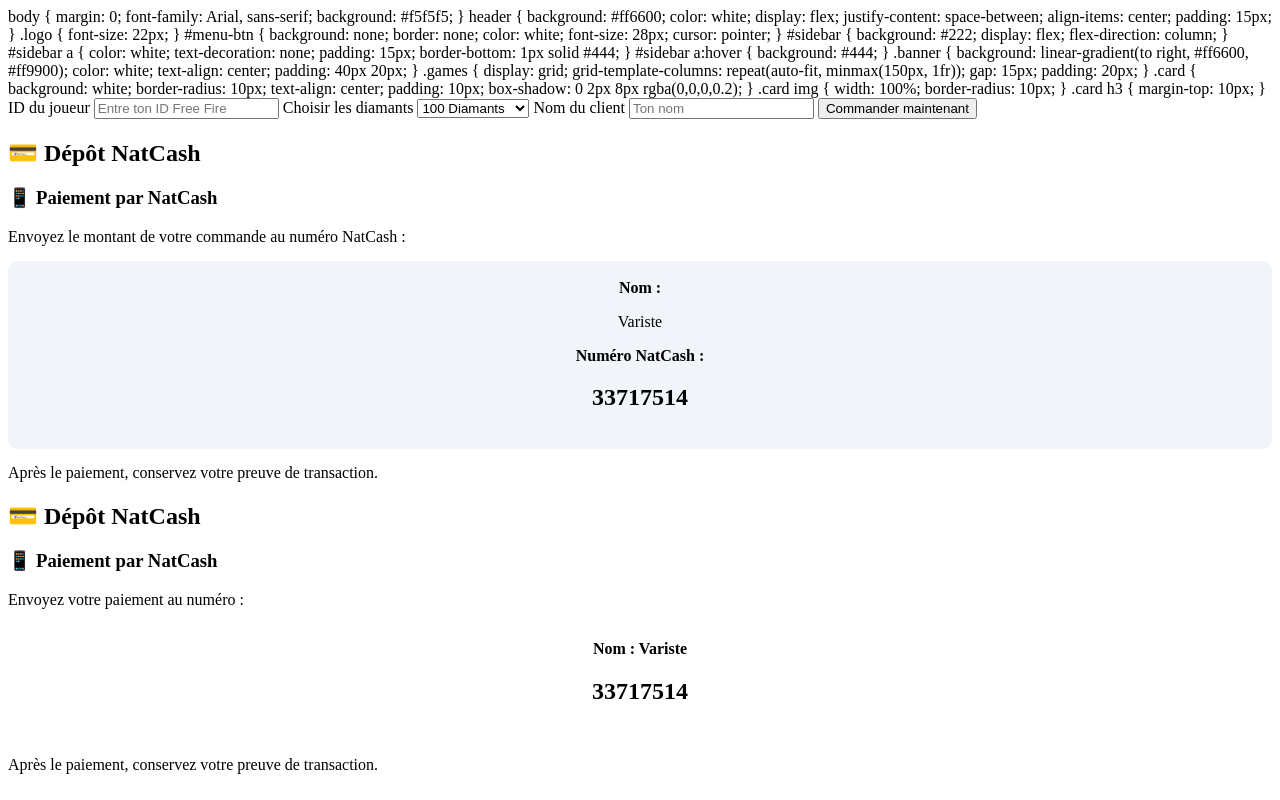
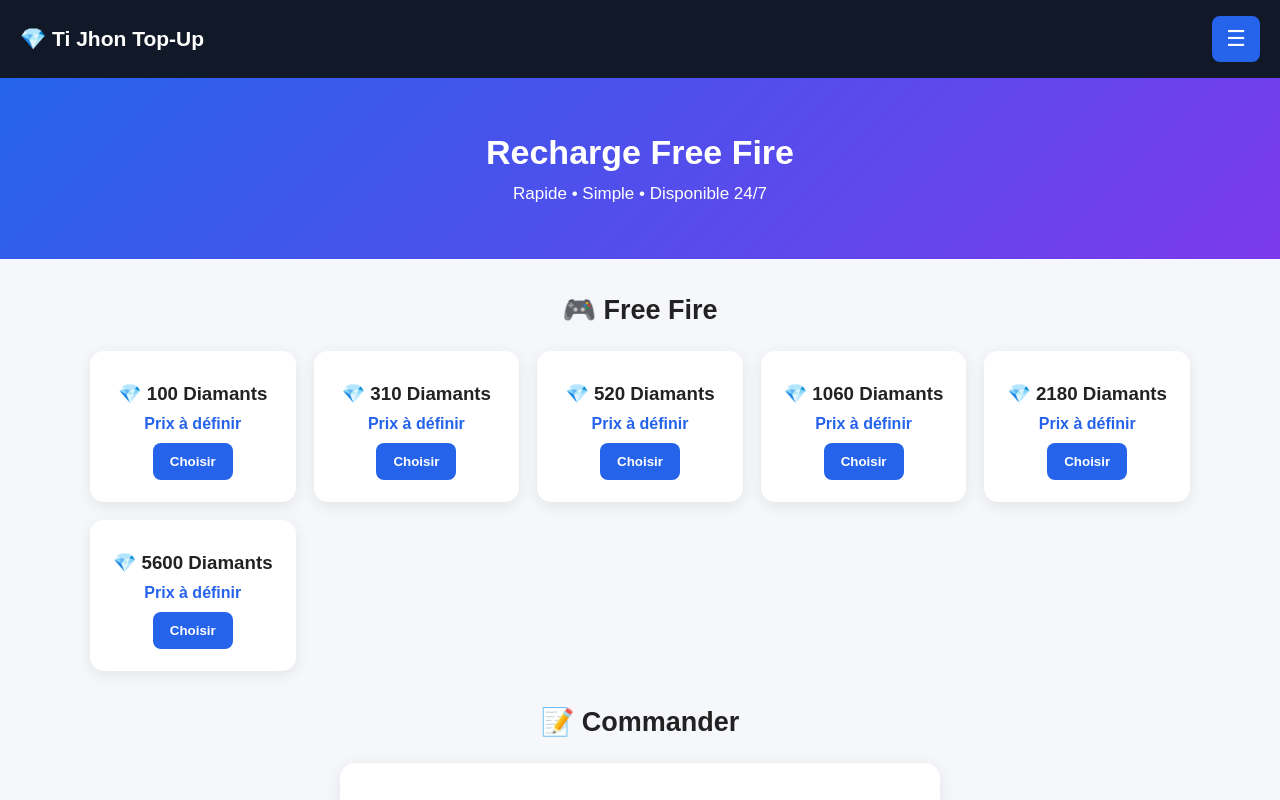
Before and after one commit to jhonwesleyvariste5-byte/variste-top-up, a plain HTML site: page Index.html in a window 1280 px wide. Shown: the top 800 px of the page. Drawn offline with Linux system fonts and the light colour scheme.

Commit message:
Update Index.html

```diff
--- a/Index.html
+++ b/Index.html
@@ -1,79 +1,300 @@
+<!DOCTYPE html>
+<html lang="fr">
+<head>
+  <meta charset="UTF-8">
+  <meta name="viewport" content="width=device-width, initial-scale=1.0">
+  <title>💎 Ti Jhon Top-Up</title>
+
+  <style>
+    * {
+      box-sizing: border-box;
+      margin: 0;
+      padding: 0;
+    }
+
     body {
-    margin: 0;
       font-family: Arial, sans-serif;
-    background: #f5f5f5;
+      background: #f5f7fb;
+      color: #222;
     }
 
     header {
-    background: #ff6600;
+      background: #111827;
       color: white;
+      padding: 16px 20px;
       display: flex;
+      align-items: center;
       justify-content: space-between;
-    align-items: center;
-    padding: 15px;
+      position: sticky;
+      top: 0;
+      z-index: 10;
     }
 
     .logo {
-    font-size: 22px;
+      font-size: 21px;
+      font-weight: bold;
     }
 
     #menu-btn {
-    background: none;
+      background: #2563eb;
+      color: white;
       border: none;
-    color: white;
-    font-size: 28px;
+      padding: 10px 14px;
+      border-radius: 8px;
+      font-size: 22px;
       cursor: pointer;
     }
 
     #sidebar {
-    background: #222;
-    display: flex;
-    flex-direction: column;
+      display: none;
+      background: #1f2937;
+      padding: 15px;
     }
 
     #sidebar a {
+      display: block;
       color: white;
       text-decoration: none;
-    padding: 15px;
-    border-bottom: 1px solid #444;
+      padding: 13px;
+      margin-bottom: 5px;
+      border-radius: 7px;
     }
 
     #sidebar a:hover {
-    background: #444;
+      background: #2563eb;
     }
 
-.banner {
-    background: linear-gradient(to right, #ff6600, #ff9900);
+    #sidebar.active {
+      display: block;
+    }
+
+    .hero {
+      background: linear-gradient(135deg, #2563eb, #7c3aed);
       color: white;
       text-align: center;
-    padding: 40px 20px;
+      padding: 55px 20px;
     }
 
-.games {
+    .hero h1 {
+      font-size: 34px;
+      margin-bottom: 12px;
+    }
+
+    .hero p {
+      font-size: 17px;
+    }
+
+    .container {
+      width: 92%;
+      max-width: 1100px;
+      margin: 35px auto;
+    }
+
+    .section-title {
+      text-align: center;
+      margin-bottom: 25px;
+      font-size: 27px;
+    }
+
+    .cards {
       display: grid;
-    grid-template-columns: repeat(auto-fit, minmax(150px, 1fr));
-    gap: 15px;
-    padding: 20px;
+      grid-template-columns: repeat(auto-fit, minmax(180px, 1fr));
+      gap: 18px;
     }
 
     .card {
       background: white;
-    border-radius: 10px;
+      padding: 22px;
+      border-radius: 14px;
       text-align: center;
-    padding: 10px;
-    box-shadow: 0 2px 8px rgba(0,0,0,0.2);
-}
-
-.card img {
-    width: 100%;
-    border-radius: 10px;
+      box-shadow: 0 4px 15px rgba(0,0,0,0.08);
     }
 
     .card h3 {
-    margin-top: 10px;
-}<script src="script.js"></script>
+      margin: 10px 0;
+    }
+
+    .price {
+      color: #2563eb;
+      font-weight: bold;
+      margin: 10px 0;
+    }
+
+    .btn {
+      border: none;
+      background: #2563eb;
+      color: white;
+      padding: 11px 17px;
+      border-radius: 8px;
+      cursor: pointer;
+      font-weight: bold;
+    }
+
+    .btn:hover {
+      background: #1d4ed8;
+    }
+
+    .order-box {
+      background: white;
+      max-width: 600px;
+      margin: auto;
+      padding: 25px;
+      border-radius: 15px;
+      box-shadow: 0 4px 18px rgba(0,0,0,0.08);
+    }
+
+    label {
+      display: block;
+      margin-top: 15px;
+      margin-bottom: 7px;
+      font-weight: bold;
+    }
+
+    input, select {
+      width: 100%;
+      padding: 13px;
+      border: 1px solid #d1d5db;
+      border-radius: 8px;
+      font-size: 15px;
+    }
+
+    .order-btn {
+      width: 100%;
+      margin-top: 20px;
+      padding: 14px;
+      background: #16a34a;
+      color: white;
+      border: none;
+      border-radius: 8px;
+      font-size: 16px;
+      font-weight: bold;
+      cursor: pointer;
+    }
+
+    .payment {
+      background: #fff;
+      border-radius: 15px;
+      padding: 25px;
+      text-align: center;
+      box-shadow: 0 4px 18px rgba(0,0,0,0.08);
+      max-width: 600px;
+      margin: auto;
+    }
+
+    .natcash-number {
+      font-size: 28px;
+      color: #16a34a;
+      font-weight: bold;
+      margin: 12px 0;
+    }
+
+    footer {
+      background: #111827;
+      color: white;
+      text-align: center;
+      padding: 25px;
+      margin-top: 50px;
+    }
+
+    @media (max-width: 600px) {
+      .hero h1 {
+        font-size: 27px;
+      }
+
+      .section-title {
+        font-size: 23px;
+      }
+    }
+  </style>
+</head>
+
+<body>
+
+  <header>
+    <div class="logo">💎 Ti Jhon Top-Up</div>
+    <button id="menu-btn">☰</button>
+  </header>
+
+  <nav id="sidebar">
+    <a href="#accueil">🏠 Accueil</a>
+    <a href="#freefire">🎮 Free Fire</a>
+    <a href="#giftcard">🎁 Gift Cards</a>
+    <a href="#streaming">📺 Streaming</a>
+    <a href="#depot">💳 Dépôt</a>
+  </nav>
+
+  <section class="hero" id="accueil">
+    <h1>Recharge Free Fire</h1>
+    <p>Rapide • Simple • Disponible 24/7</p>
+  </section>
+
+  <section class="container" id="freefire">
+    <h2 class="section-title">🎮 Free Fire</h2>
+
+    <div class="cards">
+
+      <div class="card">
+        <h3>💎 100 Diamants</h3>
+        <p class="price">Prix à définir</p>
+        <button class="btn" onclick="choisir('100 Diamants')">
+          Choisir
+        </button>
+      </div>
+
+      <div class="card">
+        <h3>💎 310 Diamants</h3>
+        <p class="price">Prix à définir</p>
+        <button class="btn" onclick="choisir('310 Diamants')">
+          Choisir
+        </button>
+      </div>
+
+      <div class="card">
+        <h3>💎 520 Diamants</h3>
+        <p class="price">Prix à définir</p>
+        <button class="btn" onclick="choisir('520 Diamants')">
+          Choisir
+        </button>
+      </div>
+
+      <div class="card">
+        <h3>💎 1060 Diamants</h3>
+        <p class="price">Prix à définir</p>
+        <button class="btn" onclick="choisir('1060 Diamants')">
+          Choisir
+        </button>
+      </div>
+
+      <div class="card">
+        <h3>💎 2180 Diamants</h3>
+        <p class="price">Prix à définir</p>
+        <button class="btn" onclick="choisir('2180 Diamants')">
+          Choisir
+        </button>
+      </div>
+
+      <div class="card">
+        <h3>💎 5600 Diamants</h3>
+        <p class="price">Prix à définir</p>
+        <button class="btn" onclick="choisir('5600 Diamants')">
+          Choisir
+        </button>
+      </div>
+
+    </div>
+  </section>
+
+  <section class="container">
+    <h2 class="section-title">📝 Commander</h2>
+
+    <div class="order-box">
+
       <label>ID du joueur</label>
-<input type="text" id="player" placeholder="Entre ton ID Free Fire">
+      <input
+        type="text"
+        id="player"
+        placeholder="Entre ton ID Free Fire"
+      >
 
       <label>Choisir les diamants</label>
       <select id="diamonds">
@@ -86,45 +307,97 @@
       </select>
 
       <label>Nom du client</label>
-<input type="text" id="name" placeholder="Ton nom">
+      <input
+        type="text"
+        id="name"
+        placeholder="Ton nom"
+      >
 
-<button onclick="order()">Commander maintenant</button>
-<!-- DEPOT NATCASH -->
+      <button class="order-btn" onclick="commander()">
+        Commander maintenant
+      </button>
+
+    </div>
+  </section>
+
+  <section class="container" id="giftcard">
+    <h2 class="section-title">🎁 Gift Cards</h2>
+
+    <div class="card">
+      <h3>Gift Cards</h3>
+      <p>Produits disponibles prochainement.</p>
+    </div>
+  </section>
+
+  <section class="container" id="streaming">
+    <h2 class="section-title">📺 Streaming</h2>
+
+    <div class="card">
+      <h3>Services Streaming</h3>
+      <p>Services disponibles prochainement.</p>
+    </div>
+  </section>
+
   <section class="container" id="depot">
-  <h2 class="section-title">💳 Dépôt NatCash</h2>
+    <h2 class="section-title">💳 Dépôt</h2>
 
-  <div class="order-box">
+    <div class="payment">
       <h3>📱 Paiement par NatCash</h3>
 
-    <p style="margin:15px 0;">
-      Envoyez le montant de votre commande au numéro NatCash :
-    </p>
+      <p>Informations de paiement :</p>
 
-    <div style="background:#f1f5f9;padding:18px;border-radius:10px;text-align:center;">
-      <strong>Nom :</strong>
-      <p>Variste</p>
+      <p><strong>Nom :</strong> Variste</p>
 
-      <strong>Numéro NatCash :</strong>
-      <h2>33717514</h2>
+      <div class="natcash-number">
+        33717514
       </div>
 
-    <p style="margin-top:15px;">
-      Après le paiement, conservez votre preuve de transaction.
+      <p>
+        Conservez votre preuve de transaction.
       </p>
     </div>
   </section>
-<section id="depot">
-  <h2>💳 Dépôt NatCash</h2>
 
-  <div class="order-box">
-    <h3>📱 Paiement par NatCash</h3>
-    <p>Envoyez votre paiement au numéro :</p>
+  <footer>
+    <p>© 2026 Ti Jhon Top-Up</p>
+    <p>Tous droits réservés.</p>
+  </footer>
 
-    <div style="text-align:center; padding:15px;">
-      <strong>Nom : Variste</strong>
-      <h2>33717514</h2>
-    </div>
+  <script>
+    const menuBtn = document.getElementById("menu-btn");
+    const sidebar = document.getElementById("sidebar");
 
-    <p>Après le paiement, conservez votre preuve de transaction.</p>
-  </div>
-</section>
+    menuBtn.addEventListener("click", function() {
+      sidebar.classList.toggle("active");
+    });
+
+    function choisir(produit) {
+      document.getElementById("diamonds").value = produit;
+      window.location.hash = "freefire";
+      window.scrollTo({
+        top: document.querySelector(".order-box").offsetTop - 80,
+        behavior: "smooth"
+      });
+    }
+
+    function commander() {
+      const player = document.getElementById("player").value;
+      const diamonds = document.getElementById("diamonds").value;
+      const name = document.getElementById("name").value;
+
+      if (player === "" || name === "") {
+        alert("Veuillez remplir tous les champs.");
+        return;
+      }
+
+      alert(
+        "Commande préparée !\n\n" +
+        "Client : " + name + "\n" +
+        "ID joueur : " + player + "\n" +
+        "Produit : " + diamonds
+      );
+    }
+  </script>
+
+</body>
+      </html>
```
Lines whose indentation alone changed are shown as unchanged.
